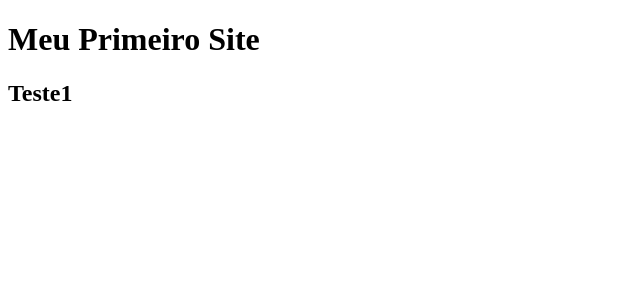
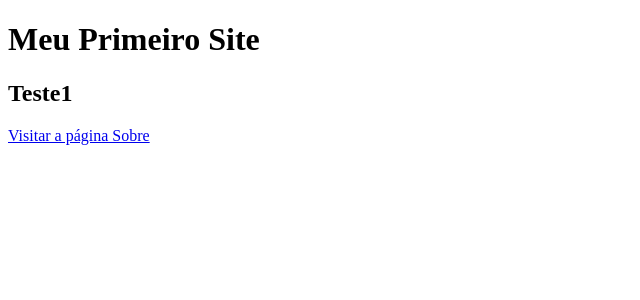
Before and after one commit to DiogoMoreira4/PrimeiroSite, a Next.js app: page / in a window 1280 px wide. Shown: the top 300 px of the page, without its empty margins (0-640 px from the left). Built offline with nearby package versions, Linux system fonts and the light colour scheme.

Commit message:
Redirecionamento com Link

```diff
--- a/pages/index.js
+++ b/pages/index.js
@@ -1,8 +1,13 @@
+import Link from 'next/link';
+
 function Home(){
-    return <div>
+    return (<div>
         <h1>Meu Primeiro Site</h1>
         <h2>Teste1</h2>
-        </div>
+        <Link href="/sobre">
+            <a>Visitar a página Sobre</a>
+        </Link>
+        </div>)
 }
 
 export default Home
```
Also changed, not shown: pages/sobre.js (added, +12 -0 lines).
